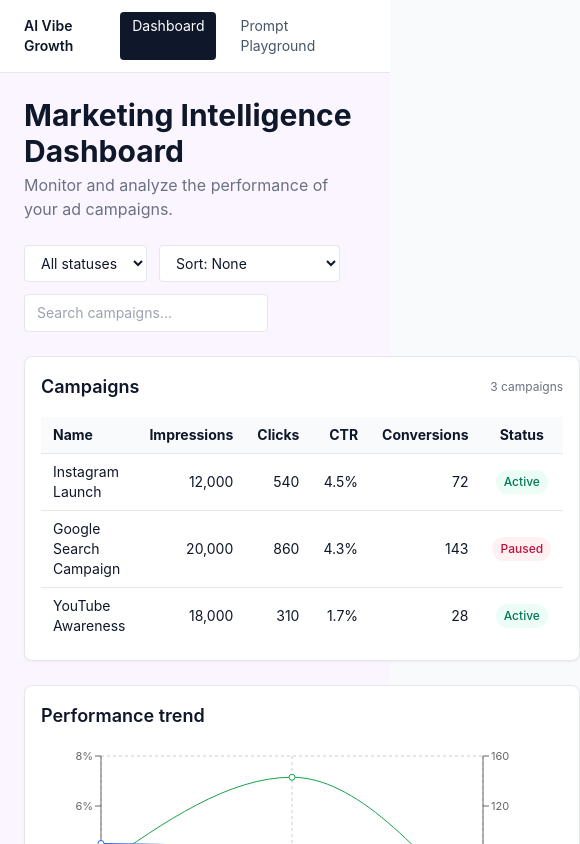
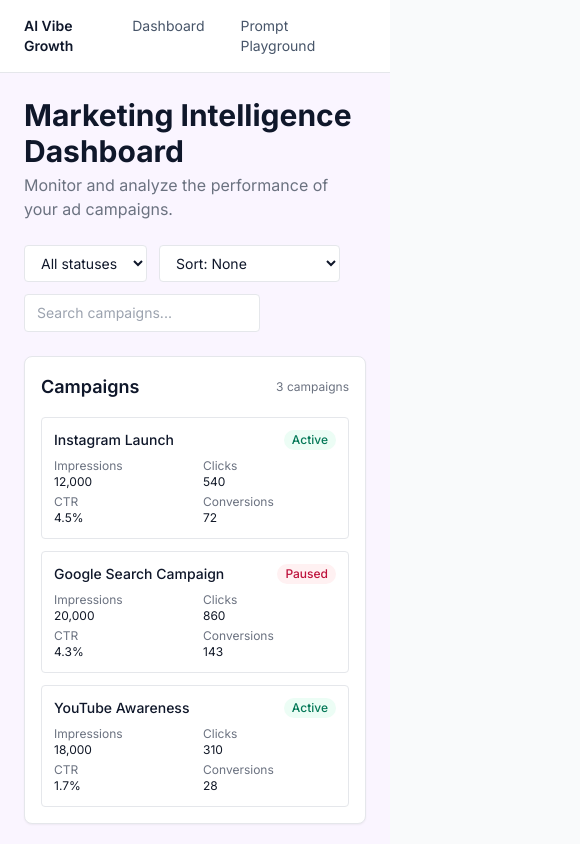
Before and after one commit to vini1237777/ai-vibe-dashboard, a Next.js app: page /dashboard in a window 390 px wide. Shown: the top 844 px of the page, 580 px wide, since content can reach past the window. Built offline with nearby package versions, Linux system fonts and the light colour scheme.

Commit message:
fix: fixes for accesibility criteria acceptance

```diff
--- a/src/app/layout.tsx
+++ b/src/app/layout.tsx
@@ -1,10 +1,25 @@
 import type { Metadata } from "next";
 import "./globals.css";
 import AppNav from "../components/AppNav";
+import { Inter } from "next/font/google";
+const inter = Inter({ subsets: ["latin"] });
 
 export const metadata: Metadata = {
   title: "AI Vibe Dashboard",
   description: "Marketing intelligence dashboard and prompt playground",
+  openGraph: {
+    title: "AI Vibe Dashboard",
+    description:
+      "Analyze marketing campaigns and simulate AI prompts in one place.",
+    url: "https://<your-vercel-url>",
+    siteName: "AI Vibe Dashboard",
+  },
+  twitter: {
+    card: "summary_large_image",
+    title: "AI Vibe Dashboard",
+    description:
+      "Analyze marketing campaigns and simulate AI prompts in one place.",
+  },
 };
 
 export default function RootLayout({
@@ -14,10 +29,31 @@ export default function RootLayout({
 }) {
   return (
     <html lang="en">
-      <body className="bg-slate-50 text-slate-900">
+      <body className={`${inter.className} bg-slate-50 text-slate-900`}>
+        <script
+          type="application/ld+json"
+          dangerouslySetInnerHTML={{
+            __html: JSON.stringify({
+              "@context": "https://schema.org",
+              "@type": "SoftwareApplication",
+              name: "AI Vibe Marketing Dashboard",
+              applicationCategory: "BusinessApplication",
+              operatingSystem: "Any",
+            }),
+          }}
+        />
+
+        <a
+          href="#main-content"
+          className="sr-only focus:not-sr-only focus:absolute focus:left-4 focus:top-4 bg-slate-900 text-white px-3 py-2 rounded"
+        >
+          Skip to main content
+        </a>
         <div className="min-h-screen flex flex-col">
           <AppNav />
-          <main className="flex-1">{children}</main>
+          <main id="main-content" className="flex-1">
+            {children}
+          </main>
         </div>
       </body>
     </html>
--- /dev/null
+++ b/src/app/robots.ts
@@ -0,0 +1,13 @@
+import type { MetadataRoute } from "next";
+
+export default function robots(): MetadataRoute.Robots {
+  const siteUrl = process.env.NEXT_PUBLIC_SITE_URL || "http://localhost:3000";
+
+  return {
+    rules: {
+      userAgent: "*",
+      allow: "/",
+    },
+    sitemap: `${siteUrl}/sitemap.xml`,
+  };
+}
--- /dev/null
+++ b/src/app/sitemap.ts
@@ -0,0 +1,16 @@
+import type { MetadataRoute } from "next";
+
+export default function sitemap(): MetadataRoute.Sitemap {
+  return [
+    {
+      url: "https://ai-vibe-dashboard.vercel.app/dashboard",
+      changeFrequency: "weekly",
+      priority: 1,
+    },
+    {
+      url: "https://ai-vibe-dashboard.vercel.app/playground",
+      changeFrequency: "weekly",
+      priority: 0.8,
+    },
+  ];
+}
--- a/src/components/AppNav.tsx
+++ b/src/components/AppNav.tsx
@@ -1,7 +1,4 @@
-"use client";
-
 import Link from "next/link";
-import { usePathname } from "next/navigation";
 
 const links = [
   { href: "/dashboard", label: "Dashboard" },
@@ -9,8 +6,6 @@ const links = [
 ];
 
 export default function AppNav() {
-  const pathname = usePathname();
-
   return (
     <header className="border-b bg-white">
       <nav className="mx-auto flex max-w-7xl items-center justify-between px-6 py-3">
@@ -19,22 +14,15 @@ export default function AppNav() {
         </Link>
 
         <div className="flex gap-3 text-sm">
-          {links.map((link) => {
-            const isActive = pathname.startsWith(link.href);
-            return (
+          {links.map((link) => (
             <Link
               key={link.href}
               href={link.href}
-                className={`rounded px-3 py-1 ${
-                  isActive
-                    ? "bg-slate-900 text-white"
-                    : "text-slate-600 hover:bg-slate-100"
-                }`}
+              className="rounded px-3 py-1 text-slate-600 hover:bg-slate-100"
             >
               {link.label}
             </Link>
-            );
-          })}
+          ))}
         </div>
       </nav>
     </header>
--- a/src/components/CampaignTable.tsx
+++ b/src/components/CampaignTable.tsx
@@ -1,16 +1,10 @@
 "use client";
 
-import { useEffect, useMemo, useState } from "react";
+import { useMemo } from "react";
 import { useCampaignStore } from "../store/useCampaignStore";
 import type { Campaign } from "../types/campaign";
 
 export default function CampaignTable() {
-  const [loading, setLoading] = useState(true);
-
-  useEffect(() => {
-    const timer = setTimeout(() => setLoading(false), 1500);
-    return () => clearTimeout(timer);
-  }, []);
   const campaigns = useCampaignStore((s) => s.campaigns);
   const statusFilter = useCampaignStore((s) => s.statusFilter);
   const sortBy = useCampaignStore((s) => s.sortBy);
@@ -29,25 +23,15 @@ export default function CampaignTable() {
     }
 
     if (sortBy === "ctr") {
-      result.sort((a, b) => a.ctr - b.ctr);
+      result.sort((a, b) => b.ctr - a.ctr);
     }
 
     if (sortBy === "conversions") {
-      result.sort((a, b) => a.conversions - b.conversions);
+      result.sort((a, b) => b.conversions - a.conversions);
     }
 
     return result;
   }, [campaigns, statusFilter, sortBy, search]);
-
-  if (loading) {
-    return (
-      <section className="bg-white p-4 rounded-lg shadow-sm border">
-        <p className="text-sm text-gray-400 animate-pulse">
-          Loading campaigns...
-        </p>
-      </section>
-    );
-  }
 
   return (
     <section className="bg-white p-4 rounded-lg shadow-sm border">
@@ -63,7 +47,57 @@ export default function CampaignTable() {
           No campaigns match the selected filters.
         </p>
       ) : (
-        <div className="overflow-x-auto">
+        <>
+          <div className="space-y-3 md:hidden">
+            {filteredCampaigns.map((c) => (
+              <article
+                key={c.id}
+                className="rounded border bg-white p-3 text-sm flex flex-col gap-1"
+              >
+                <div className="flex items-center justify-between">
+                  <h3 className="font-medium">{c.name}</h3>
+                  <span
+                    className={`inline-flex items-center rounded-full px-2 py-0.5 text-xs font-medium ${
+                      c.status === "Active"
+                        ? "bg-emerald-50 text-emerald-700"
+                        : "bg-rose-50 text-rose-700"
+                    }`}
+                  >
+                    {c.status}
+                  </span>
+                </div>
+
+                <div className="grid grid-cols-2 gap-x-4 gap-y-1 mt-1">
+                  <p className="text-xs text-gray-500">
+                    Impressions{" "}
+                    <span className="block text-gray-900">
+                      {c.impressions.toLocaleString()}
+                    </span>
+                  </p>
+                  <p className="text-xs text-gray-500">
+                    Clicks{" "}
+                    <span className="block text-gray-900">
+                      {c.clicks.toLocaleString()}
+                    </span>
+                  </p>
+                  <p className="text-xs text-gray-500">
+                    CTR{" "}
+                    <span className="block text-gray-900">
+                      {c.ctr.toFixed(1)}%
+                    </span>
+                  </p>
+                  <p className="text-xs text-gray-500">
+                    Conversions{" "}
+                    <span className="block text-gray-900">
+                      {c.conversions.toLocaleString()}
+                    </span>
+                  </p>
+                </div>
+              </article>
+            ))}
+          </div>
+
+          <div className="hidden md:block overflow-x-auto">
             <table className="w-full text-sm border-collapse">
               <thead className="bg-gray-50 text-left">
                 <tr>
@@ -86,7 +120,9 @@ export default function CampaignTable() {
                     <td className="px-3 py-2 text-right">
                       {c.clicks.toLocaleString()}
                     </td>
-                  <td className="px-3 py-2 text-right">{c.ctr.toFixed(1)}%</td>
+                    <td className="px-3 py-2 text-right">
+                      {c.ctr.toFixed(1)}%
+                    </td>
                     <td className="px-3 py-2 text-right">
                       {c.conversions.toLocaleString()}
                     </td>
@@ -106,6 +142,7 @@ export default function CampaignTable() {
               </tbody>
             </table>
           </div>
+        </>
       )}
     </section>
   );
```
Also changed, not shown: 1 other file (tests, documents, lock files or other folders). Lines whose indentation alone changed are shown as unchanged.
